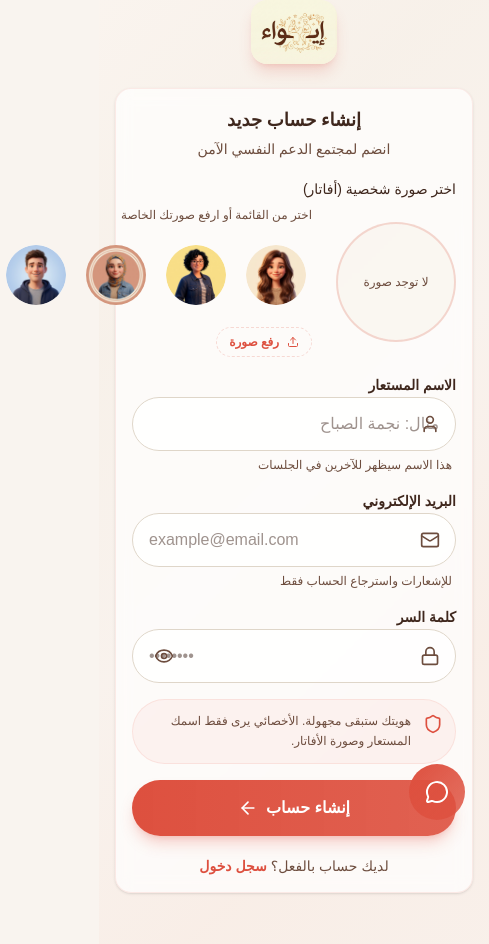
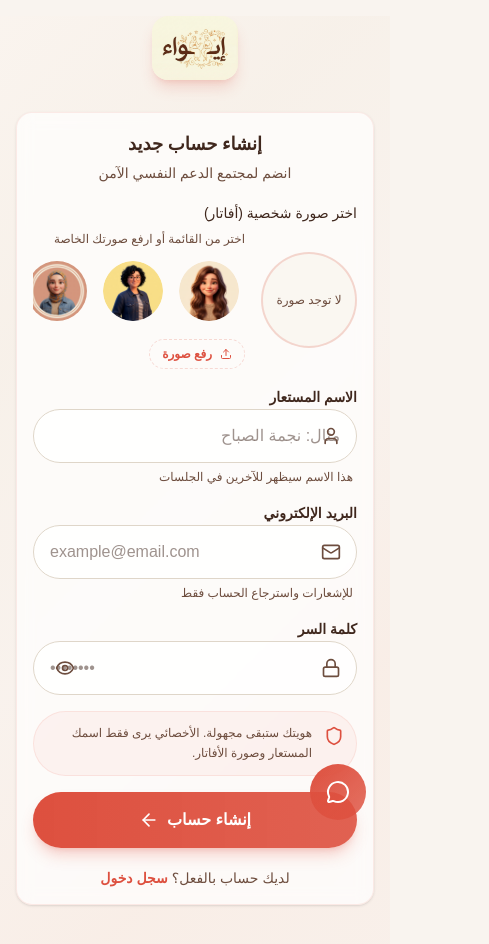
Before and after one commit to hussein34535/midterm, a Next.js app: page /register in a window 390 px wide. Shown: the top 944 px of the page, 489 px wide, since content can reach past the window. Built offline with nearby package versions, Linux system fonts and the light colour scheme; no server answers.

Commit message:
feat: add initial landing page UI with hero, stats, features, testimonial, and CTA sections.

```diff
--- a/app/home/page.tsx
+++ b/app/home/page.tsx
@@ -12,7 +12,7 @@ export default function LandingPage() {
 
             <main>
                 {/* 🌿 Warm Hero Section - Premium Mobile */}
-                <section className="relative pt-24 md:pt-28 pb-12 md:pb-20 px-6 md:px-8">
+                <section className="relative pt-32 md:pt-28 pb-12 md:pb-20 px-6 md:px-8">
                     <div className="container mx-auto max-w-4xl">
                         <div className="grid md:grid-cols-2 gap-10 md:gap-12 items-center">
                             {/* Text Side */}
@@ -32,23 +32,23 @@ export default function LandingPage() {
                                     نحن هنا لنسمعك ونحتويك. تحدث بقلب مطمئن في جلسات دافئة مع أخصائيين يفهمونك.
                                 </p>
 
-                                <div className="pt-4 md:pt-6 animate-in fade-in slide-in-from-bottom-10 duration-1000 delay-300">
-                                    <Link href="/courses" className="inline-flex items-center justify-center gap-3 w-full md:w-auto px-8 py-4 md:py-5 bg-gradient-to-r from-primary to-primary/90 text-white font-bold text-lg rounded-2xl shadow-xl shadow-primary/30 hover:shadow-2xl hover:shadow-primary/40 transition-all duration-300 hover:scale-[1.02] active:scale-[0.98]">
-                                        <Heart className="w-5 h-5 fill-current" />
+                                <div className="pt-4 md:pt-6 animate-in fade-in slide-in-from-bottom-10 duration-1000 delay-300 flex justify-center md:justify-start">
+                                    <Link href="/courses" className="inline-flex items-center justify-center gap-2 px-5 py-2.5 md:px-8 md:py-5 bg-gradient-to-r from-primary to-primary/90 text-white font-bold text-sm md:text-lg rounded-2xl shadow-lg md:shadow-xl shadow-primary/20 md:shadow-primary/30 hover:shadow-2xl hover:shadow-primary/40 transition-all duration-300 hover:scale-[1.02] active:scale-[0.98]">
+                                        <Heart className="w-4 h-4 md:w-5 md:h-5 fill-current" />
                                         <span>ابدأ رحلتك الآن</span>
-                                        <ArrowRight className="w-5 h-5 rtl:rotate-180" />
+                                        <ArrowRight className="w-4 h-4 md:w-5 md:h-5 rtl:rotate-180" />
                                     </Link>
                                 </div>
 
-                                <div className="pt-4 animate-in fade-in duration-1000 delay-500">
+                                <div className="pt-8 animate-in fade-in duration-1000 delay-500">
                                     <p className="text-base text-foreground/60 font-medium">
                                         <span className="text-primary font-bold text-lg">+١٠,٠٠٠</span> قلب وجد إيواءه معنا
                                     </p>
                                 </div>
                             </div>
 
-                            {/* Image Side - Desktop Only */}
-                            <div className="hidden md:block animate-in fade-in slide-in-from-left-10 duration-1000 delay-300">
+                            {/* Image Side - Visible on Mobile now */}
+                            <div className="block animate-in fade-in slide-in-from-left-10 duration-1000 delay-300 mt-8 md:mt-0 w-[85%] mx-auto md:w-full">
                                 <img
                                     src="/hero.png"
                                     alt="إيواء - مجتمع دافئ"
--- a/app/register/page.tsx
+++ b/app/register/page.tsx
@@ -91,10 +91,10 @@ export default function RegisterPage() {
     };
 
     return (
-        <div className="bg-warm-mesh min-h-screen px-4 md:px-6 py-6 md:py-12 safe-area-top safe-area-bottom" dir="rtl">
+        <div className="bg-warm-mesh min-h-screen px-4 md:px-6 pt-12 pb-8 md:py-16 safe-area-top safe-area-bottom" dir="rtl">
             <div className="w-full max-w-md mx-auto animate-in fade-in slide-in-from-bottom-4 duration-700">
                 {/* Logo */}
-                <Link href="/" className="flex items-center justify-center mb-6 group">
+                <Link href="/" className="flex items-center justify-center mb-8 mt-4 group">
                     <img
                         src="/logo.png"
                         alt="إيواء"
@@ -130,7 +130,7 @@ export default function RegisterPage() {
                                 <input
                                     type="text"
                                     placeholder="مثال: نجمة الصباح"
-                                    className="input-mobile pr-12"
+                                    className="input-mobile pr-14"
                                     value={formData.nickname}
                                     onChange={(e) => setFormData({ ...formData, nickname: e.target.value })}
                                     required
@@ -151,7 +151,7 @@ export default function RegisterPage() {
                                 <input
                                     type="email"
                                     placeholder="example@email.com"
-                                    className="input-mobile pr-12 text-left"
+                                    className="input-mobile pr-14 text-left"
                                     dir="ltr"
                                     value={formData.email}
                                     onChange={(e) => setFormData({ ...formData, email: e.target.value })}
--- a/components/ui/AvatarSelector.tsx
+++ b/components/ui/AvatarSelector.tsx
@@ -51,31 +51,31 @@ export default function AvatarSelector({ onSelect, selectedAvatar }: AvatarSelec
             </label>
 
             {/* Preview Section */}
-            <div className="flex items-center gap-6">
-                <div className="relative w-30 h-30 rounded-full border-2 border-primary/20 p-1 flex items-center justify-center bg-secondary/30 shrink-0">
+            <div className="flex items-center gap-4 md:gap-6">
+                <div className="relative w-24 h-24 md:w-32 md:h-32 rounded-full border-2 border-primary/20 p-1 flex items-center justify-center bg-secondary/30 shrink-0">
                     {preview ? (
                         <img src={preview} alt="Avatar Preview" className="w-full h-full rounded-full object-cover" />
                     ) : (
-                        <span className="text-muted-foreground text-xs text-center">لا توجد صورة</span>
+                        <span className="text-muted-foreground text-xs text-center px-1">لا توجد صورة</span>
                     )}
                     {preview && (
                         <button
                             type="button"
                             onClick={() => { setPreview(null); onSelect(""); }}
-                            className="absolute -top-1 -right-1 bg-red-500 text-white rounded-full p-0.5 shadow-sm hover:bg-red-600 transition-colors"
+                            className="absolute -top-1 -right-1 bg-red-500 text-white rounded-full p-1 shadow-sm hover:bg-red-600 transition-colors"
                         >
-                            <X className="w-3 h-3" />
+                            <X className="w-3 h-3 md:w-4 md:h-4" />
                         </button>
                     )}
                 </div>
 
-                <div className="flex-1">
-                    <p className="text-xs text-muted-foreground mb-3">
+                <div className="flex-1 min-w-0">
+                    <p className="text-xs text-muted-foreground mb-2 md:mb-3">
                         اختر من القائمة أو ارفع صورتك الخاصة
                     </p>
 
                     {/* Presets */}
-                    <div className="flex gap-4 overflow-x-auto pb-2 mb-3 scrollbar-hide px-1 py-2">
+                    <div className="flex gap-3 md:gap-4 overflow-x-auto pb-2 mb-2 md:mb-3 scrollbar-hide px-1 py-1 w-full max-w-full touch-pan-x">
                         {PRESET_AVATARS.map((avatar, idx) => (
                             <button
                                 key={idx}
```
